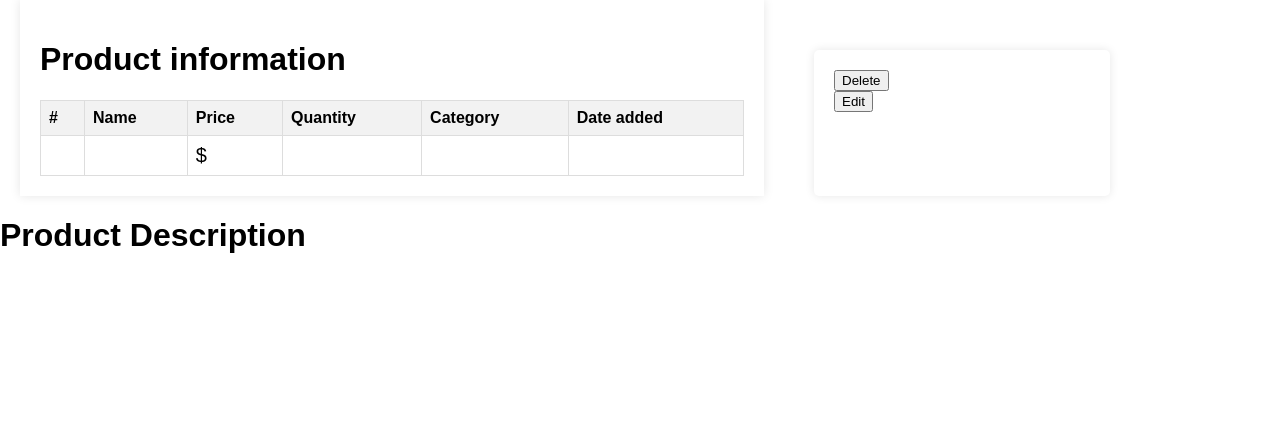
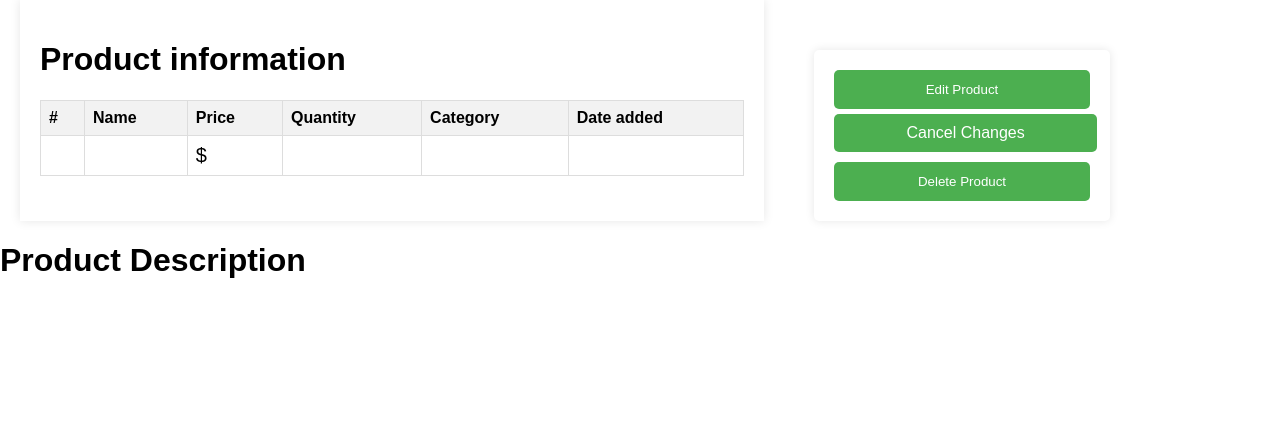
Before and after one commit to gustavoperess/Inventory-Management-System, a Flask app: page /product_information/1 in a window 1280 px wide. Shown: the part 140-581 px from the top of the page. Run offline with Flask 3, Linux system fonts and the light colour scheme; the visitor is signed in with stand-in values (Sample User, id 1); data that the repository does not hold is empty; some libraries are stand-ins or nearby versions.

Commit message:
Changes in the edit page

```diff
--- a/static/styles.css
+++ b/static/styles.css
@@ -494,3 +494,22 @@ footer {
     border-radius: 5px;
     cursor: pointer;
   }
+
+  .side_buttons input[type="submit"][value="Edit Product"] {
+    width: 100%;
+    padding: 12px;
+    background-color: #4CAF50;
+    color: white;
+    text-decoration: none;
+    border: none;
+    border-radius: 5px;
+    cursor: pointer;
+    display: flex;
+    justify-content: center;
+    align-items: center;
+    transition: background-color 0.3s ease;
+  }
+
+  .side_buttons input[type="submit"][value="Edit Product"]:hover {
+    background-color: #45a049;
+  }
--- a/templates/product_information.html
+++ b/templates/product_information.html
@@ -56,12 +56,14 @@
             </div>
             <div class="side_buttons">
                 <form method="POST" action="">
+                    <input type="hidden" name="edit_post" value="{{ product.id }}">
+                    <input type="submit" value="Edit Product">
+                </form>
+                <a class="cancel-button" href="{{ url_for('login_page') }}">Cancel Changes</a>
+
+                <form method="POST" action="{{ url_for('login_page') }}">
                     <input type="hidden" name="delete_post" value="{{ product.id }}">
-                    <input type="submit" value="Delete">
-                </form>
-                <form method="POST" action="">
-                    <input type="hidden" name="edit_post" value="{{ product.id }}">
-                    <input type="submit" value="Edit">
+                    <input type="submit" value="Delete Product">
                 </form>
             </div>
         </div>
```
